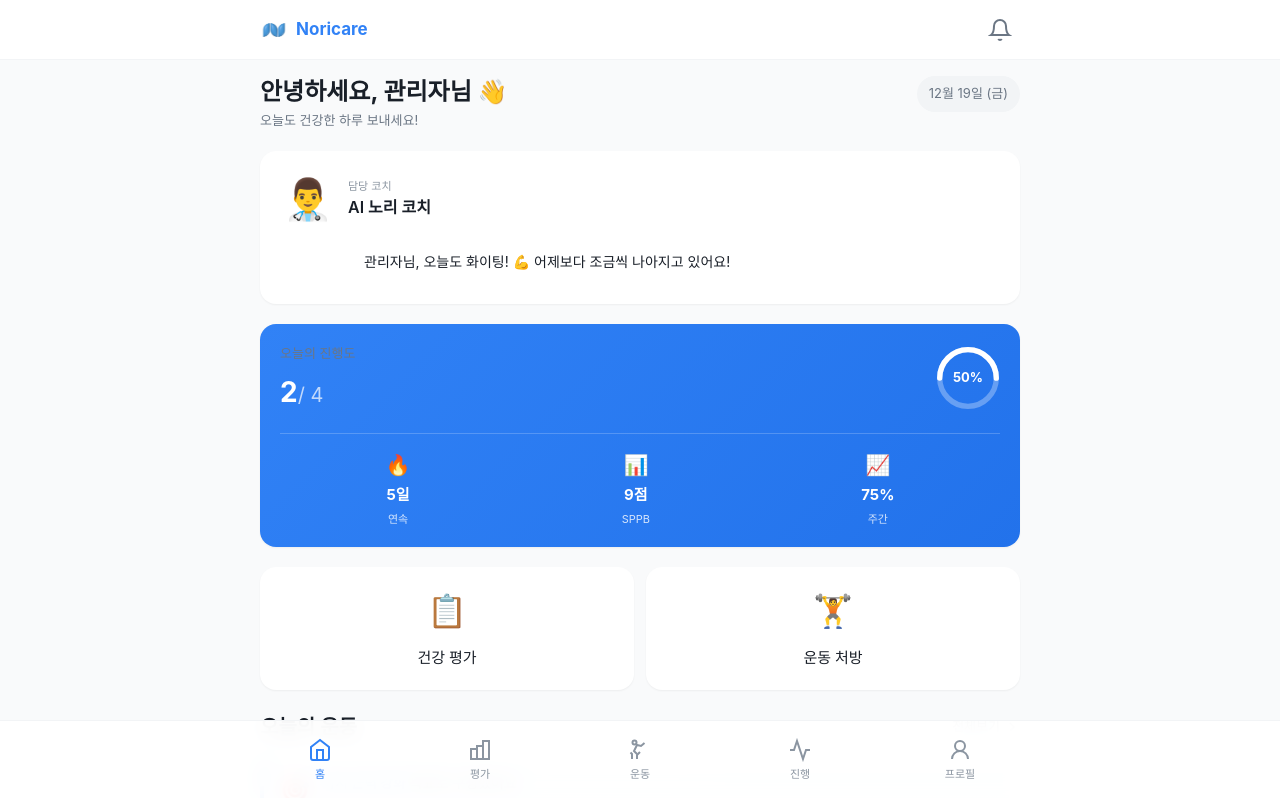
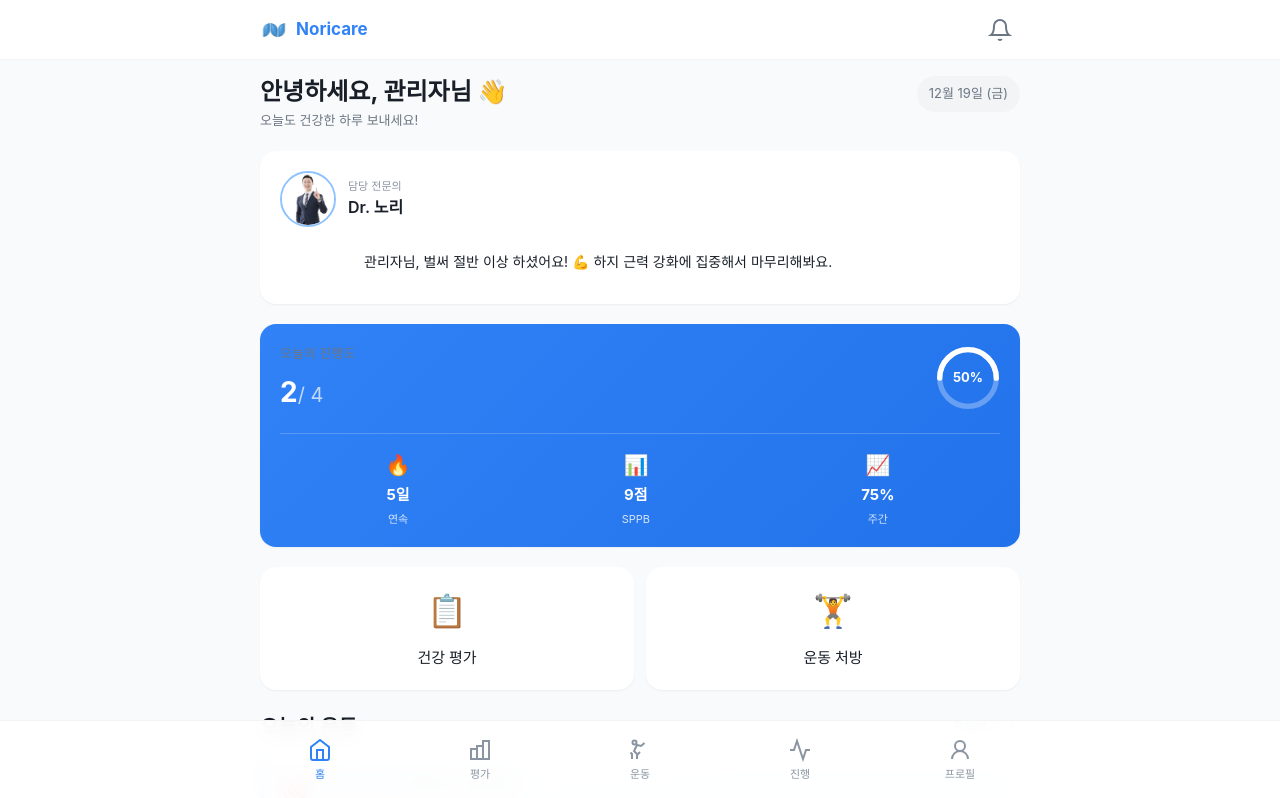
Before and after one commit to sub3man/noricare, a Next.js app in the folder apps/frontend/: page / in a window 1280 px wide. Shown: the top 798 px of the page. Built offline with nearby package versions, Linux system fonts and the light colour scheme; a web font is replaced by a local one.

Commit message:
Update coach to Dr. Nori with personalized message based on user state

```diff
--- a/apps/frontend/app/page.module.css
+++ b/apps/frontend/app/page.module.css
@@ -256,14 +256,12 @@
 }
 
 .coachAvatar {
-    font-size: 40px;
-    background: linear-gradient(135deg, var(--blue-100), var(--teal-100));
     width: 56px;
     height: 56px;
     border-radius: 50%;
-    display: flex;
-    align-items: center;
-    justify-content: center;
+    overflow: hidden;
+    flex-shrink: 0;
+    border: 2px solid var(--blue-200);
 }
 
 .coachInfo {
--- a/apps/frontend/app/page.tsx
+++ b/apps/frontend/app/page.tsx
@@ -2,6 +2,7 @@
 
 import { useState } from 'react';
 import Link from 'next/link';
+import Image from 'next/image';
 import styles from './page.module.css';
 import ExerciseSession from '@/components/ExerciseSession';
 import NutritionTracker from '@/components/NutritionTracker';
@@ -46,6 +47,20 @@ export default function Home() {
         mainReason: '하지 근력 강화',
         details: '평가 결과 하지 근기능이 다소 부족하여 스쿼트, 런지 등 하지 운동을 우선 배치했습니다.',
         considerations: ['관절 상태 양호', '균형 능력 정상'],
+    };
+
+    // Dr. 노리 맞춤 메시지 (사용자 상태 기반)
+    const getCoachMessage = () => {
+        const completedPercent = Math.round((completedCount / todayExercises.length) * 100);
+        if (completedPercent === 100) {
+            return `${user.name}님, 오늘 운동을 모두 완료하셨네요! 🎉 내일도 이 컨디션 유지해봐요!`;
+        } else if (completedPercent >= 50) {
+            return `${user.name}님, 벌써 절반 이상 하셨어요! 💪 ${prescriptionReason.mainReason}에 집중해서 마무리해봐요.`;
+        } else if (healthSummary.streak >= 5) {
+            return `${user.name}님, ${healthSummary.streak}일 연속 운동 중이시네요! 꾸준함이 정말 대단해요. 오늘 ${prescriptionReason.mainReason} 운동으로 시작해볼까요?`;
+        } else {
+            return `${user.name}님, 오늘은 ${prescriptionReason.mainReason}을 위한 운동을 준비했어요. 관절에 무리 없이 천천히 시작해보세요!`;
+        }
     };
 
     const getCategoryColor = (type: string) => {
@@ -105,15 +120,23 @@ export default function Home() {
             {/* Coach Profile - Human Touch */}
             <section className={`card ${styles.coachCard} mt-5`}>
                 <div className={styles.coachProfile}>
-                    <div className={styles.coachAvatar}>👨‍⚕️</div>
+                    <div className={styles.coachAvatar}>
+                        <Image
+                            src="/dr-nori.jpg"
+                            alt="Dr. 노리"
+                            width={56}
+                            height={56}
+                            style={{ borderRadius: '50%', objectFit: 'cover' }}
+                        />
+                    </div>
                     <div className={styles.coachInfo}>
-                        <span className={styles.coachLabel}>담당 코치</span>
-                        <span className={styles.coachName}>AI 노리 코치</span>
+                        <span className={styles.coachLabel}>담당 전문의</span>
+                        <span className={styles.coachName}>Dr. 노리</span>
                     </div>
                 </div>
                 <div className={styles.coachMessage}>
                     <div className={styles.messageBubble}>
-                        {user.name}님, 오늘도 화이팅! 💪 어제보다 조금씩 나아지고 있어요!
+                        {getCoachMessage()}
                     </div>
                 </div>
             </section>
```
Also changed, not shown: apps/frontend/public/dr-nori.jpg (added).
